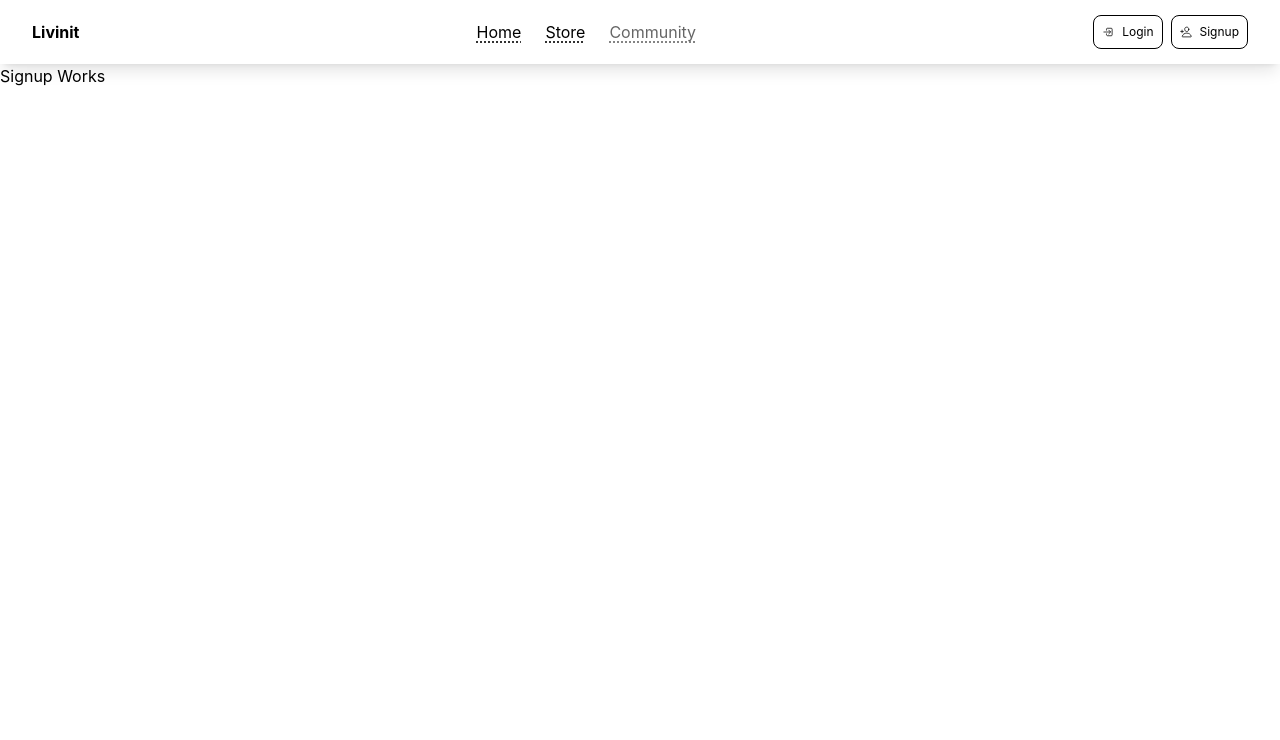
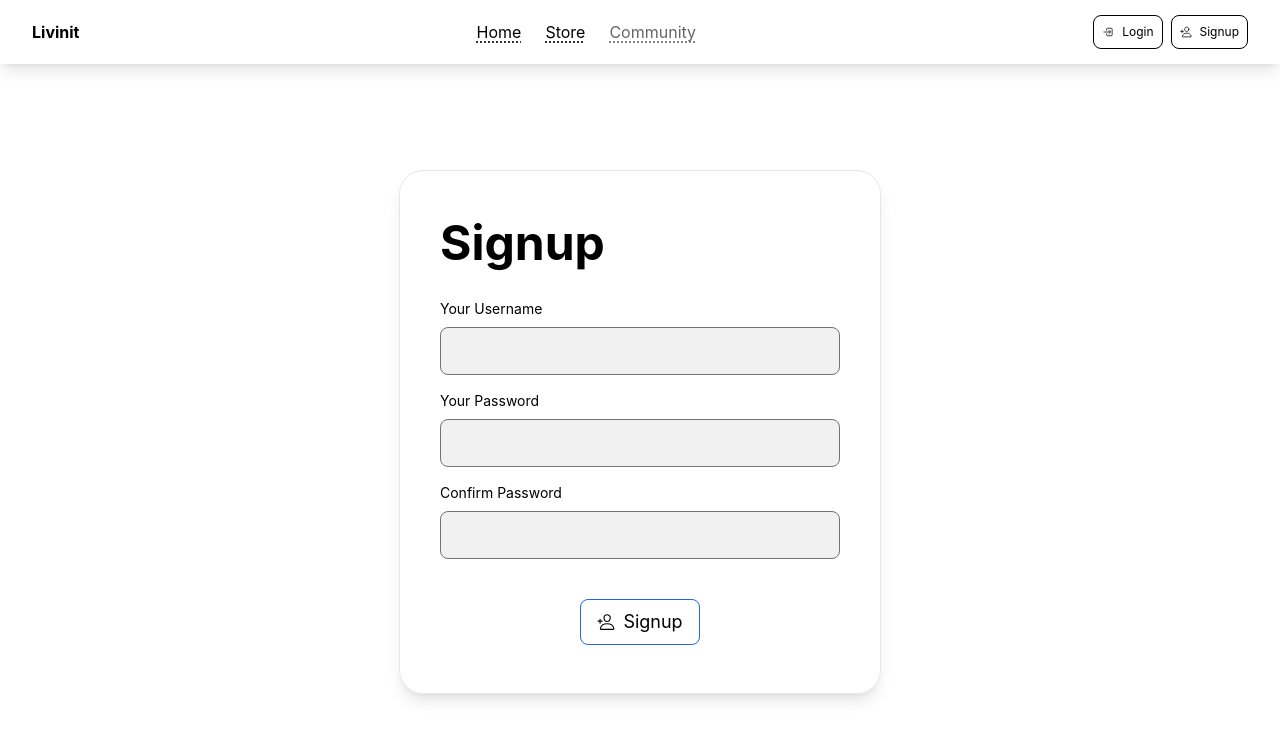
Before and after one commit to roshankumar2303/Livinit, a React (Create React App) app in the folder frontend/: page /signup in a window 1280 px wide. Shown: the top 740 px of the page. Built offline with nearby package versions, Linux system fonts and the light colour scheme.

Commit message:
Input Control Component + Login and Signup Screens

```diff
--- a/frontend/src/components/button.tsx
+++ b/frontend/src/components/button.tsx
@@ -1,6 +1,6 @@
 interface ButtonProps {
     label?: string;
-    size?: string;
+    size?: "sm" | "md" | "lg" | "xl";
     colored?: boolean;
     reactIcon?: JSX.Element;
     styles?: string;
@@ -10,7 +10,7 @@ interface ButtonProps {
 
 /**
  * @param label `string`
- * @param size `One of ["sm", "md", "lg", "xl"] [optional]`
+ * @param size `"sm" | "md" | "lg" | "xl" [optional]`
  * @param colored `boolean [optional]`
  * @param reactIcon `JSX.Element [optional]` - Any icon imported from `react-icons` package
  * @param styles `string [optional]` - Additional Styles
@@ -20,7 +20,7 @@ interface ButtonProps {
 const Button = (props: ButtonProps) => {
     const defaultStyles = () => {
         const defaultStyle =
-            "transition border-[1px] rounded-lg backdrop-blur bg-white/60 dark:bg-black/60 text-black dark:text-white";
+            "transition border-[1px] rounded-lg acrylic";
         const sizeStyle: { [key: string]: string } = {
             sm: "p-2 text-xs",
             md: "p-2 text-base",
--- /dev/null
+++ b/frontend/src/components/input-control.tsx
@@ -0,0 +1,107 @@
+import {
+    IoCheckmarkCircleOutline,
+    IoWarningOutline,
+    IoCloseCircleOutline,
+} from "react-icons/io5";
+
+interface InputControlProps {
+    label: string;
+    inputType: string;
+    inputId: string;
+    inputName?: string;
+    inputValue?: string;
+    inputPlaceholder?: string;
+    inputRequired?: boolean;
+    inputOnChange?: (e: any) => void;
+    state?: "default" | "success" | "warning" | "error";
+    messages?: {
+        default?: string;
+        success?: string;
+        warning?: string;
+        error?: string;
+    };
+    size?: string;
+    disabled?: boolean;
+}
+
+/**
+ * @param label `string`
+ * @param inputType `string`
+ * @param inputId `string`
+ * @param inputName `string [optional]`
+ * @param inputValue `string [optional]`
+ * @param inputPlaceholder `string [optional]`
+ * @param inputRequired `boolean [optional]`
+ * @param inputOnChange `function [optional]`
+ * @param state `"default" | "success" | "warning" | "error" [optional]`
+ * @param messages `object [optional]`
+ * @param size `string [optional]`
+ * @param disabled `boolean [optional]`
+ */
+const InputControl = (props: InputControlProps) => {
+    const defaultStyles =
+        "pl-2 pr-10 h-12 w-full transition rounded-lg border border-neutral-500 bg-neutral-500/10 focus:outline-none focus:border-primary focus:bg-primary/10";
+    const stateBasedFieldStyles: { [key: string]: string } = {
+        default: "",
+        success: "border-success bg-success/10",
+        warning: "border-warning bg-warning/10",
+        error: "border-error bg-error/10",
+    };
+    const stateBasedTextStyles: { [key: string]: string } = {
+        default: "",
+        success: "text-success",
+        warning: "text-warning",
+        error: "text-error",
+    };
+    const stateBasedIcons: { [key: string]: JSX.Element | undefined } = {
+        default: undefined,
+        success: <IoCheckmarkCircleOutline />,
+        warning: <IoWarningOutline />,
+        error: <IoCloseCircleOutline />,
+    };
+
+    return (
+        <div
+            className="pb-4 flex flex-col"
+            style={{ width: props.size || "400px" }}
+        >
+            <label className="mb-2 text-sm" htmlFor={props.inputId}>
+                {props.label}
+            </label>
+            <div className="relative">
+                <input
+                    type={props.inputType}
+                    id={props.inputId}
+                    name={props.inputName}
+                    value={props.inputValue}
+                    placeholder={props.inputPlaceholder}
+                    onChange={props.inputOnChange}
+                    required={props.inputRequired}
+                    className={`${defaultStyles} ${
+                        props.state && stateBasedFieldStyles[props.state]
+                    }`}
+                />
+                {props.state && props.state !== "default" && (
+                    <div
+                        className={`absolute right-0 top-[50%] -translate-y-[50%] p-3 rounded-lg ${
+                            stateBasedTextStyles[props.state]
+                        }`}
+                    >
+                        {stateBasedIcons[props.state]}
+                    </div>
+                )}
+            </div>
+            {props.state && (
+                <p
+                    className={`text-xs mt-1 ${
+                        stateBasedTextStyles[props.state]
+                    }`}
+                >
+                    {props.messages && props.messages[props.state]}
+                </p>
+            )}
+        </div>
+    );
+};
+
+export default InputControl;
--- a/frontend/src/components/loader.tsx
+++ b/frontend/src/components/loader.tsx
@@ -1,10 +1,10 @@
 interface LoaderProps {
-    size?: string;
+    size?: "xs" | "sm" | "md" | "lg" | "xl";
     colored?: boolean;
 }
 
 /**
- * @param size `One of ["xs", "sm", "md", "lg", "xl"] [Optional]`
+ * @param size `"xs" | "sm" | "md" | "lg" | "xl" [Optional]`
  * @param colored `boolean [optional]`
  */
 const Loader = (props: LoaderProps) => {
--- a/frontend/src/index.css
+++ b/frontend/src/index.css
@@ -1,3 +1,13 @@
 @tailwind base;
 @tailwind components;
 @tailwind utilities;
+
+@layer components {
+    .acrylic {
+        @apply bg-white/60 dark:bg-black/60 backdrop-blur-lg;
+    }
+
+    .acrylic-shadow {
+        @apply bg-white/60 dark:bg-black/60 backdrop-blur-lg shadow-lg;
+    }
+}
--- a/frontend/src/navbar.tsx
+++ b/frontend/src/navbar.tsx
@@ -19,7 +19,7 @@ const Navbar = (props: NavbarProps) => {
     const [mobileNavExpanded, setMobileNavExpanded] = useState(false);
 
     return (
-        <nav className="bg-white/60 dark:bg-black/60 backdrop-blur-lg sm:flex shadow-lg sticky top-0">
+        <nav className="acrylic-shadow sm:flex sticky top-0">
             <div className="mx-auto px-4 sm:px-8 h-[64px] max-w-[1280px] grow flex items-center justify-between">
                 {/* LOGO */}
                 <div className="flex gap-6 items-center">
--- a/frontend/src/screens/guest/login.tsx
+++ b/frontend/src/screens/guest/login.tsx
@@ -1,5 +1,35 @@
+import { IoLogInOutline } from "react-icons/io5";
+
+import Button from "../../components/button";
+import InputControl from "../../components/input-control";
+
 const Login = () => {
-    return <div className="min-h-[calc(100vh-64px)] w-full">Login Works</div>;
+    return (
+        <div className="min-h-[calc(100vh-64px)] w-full flex">
+            <div className="m-auto px-10 py-12 border rounded-3xl acrylic-shadow">
+                <h1 className="mb-8 font-bold text-5xl">Login</h1>
+                <InputControl
+                    label="Username"
+                    inputType="text"
+                    inputId="username"
+                    inputRequired
+                />
+                <InputControl
+                    label="Password"
+                    inputType="password"
+                    inputId="password"
+                    inputRequired
+                />
+                <div className="flex mt-6 justify-center">
+                    <Button
+                        label="Login"
+                        colored
+                        reactIcon={<IoLogInOutline />}
+                    />
+                </div>
+            </div>
+        </div>
+    );
 };
 
 export default Login;
--- a/frontend/src/screens/guest/signup.tsx
+++ b/frontend/src/screens/guest/signup.tsx
@@ -1,5 +1,42 @@
+import { IoPersonAddOutline } from "react-icons/io5";
+
+import Button from "../../components/button";
+import InputControl from "../../components/input-control";
+
 const Signup = () => {
-    return <div className="min-h-[calc(100vh-64px)] w-full">Signup Works</div>;
+    return (
+        <div className="min-h-[calc(100vh-64px)] w-full flex">
+            <div className="m-auto px-10 py-12 border rounded-3xl acrylic-shadow">
+                <h1 className="mb-8 font-bold text-5xl">Signup</h1>
+                <InputControl
+                    label="Your Username"
+                    inputType="text"
+                    inputId="username"
+                    inputRequired
+                />
+                <InputControl
+                    label="Your Password"
+                    inputType="password"
+                    inputId="password"
+                    inputRequired
+                />
+                <InputControl
+                    label="Confirm Password"
+                    inputType="password"
+                    inputId="password-check"
+                    inputRequired
+                />
+                <div className="flex mt-6 justify-center">
+                    <Button
+                        label="Signup"
+                        size="lg"
+                        colored
+                        reactIcon={<IoPersonAddOutline />}
+                    />
+                </div>
+            </div>
+        </div>
+    );
 };
 
 export default Signup;
--- a/frontend/tailwind.config.js
+++ b/frontend/tailwind.config.js
@@ -25,6 +25,7 @@ module.exports = {
         },
         'warning': '#FEB139',
         'success': '#14C38E',
+        'error': '#e02b2b'
       }
     },
   },
```
